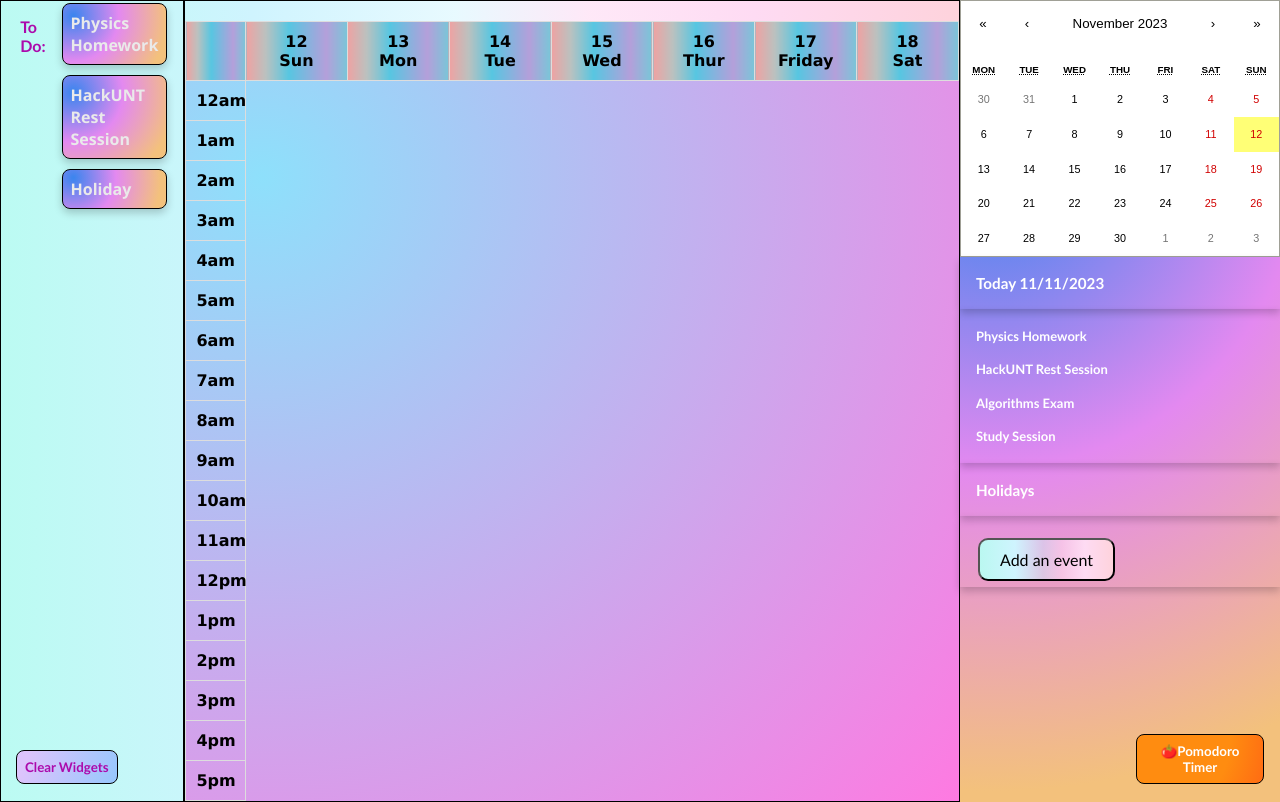
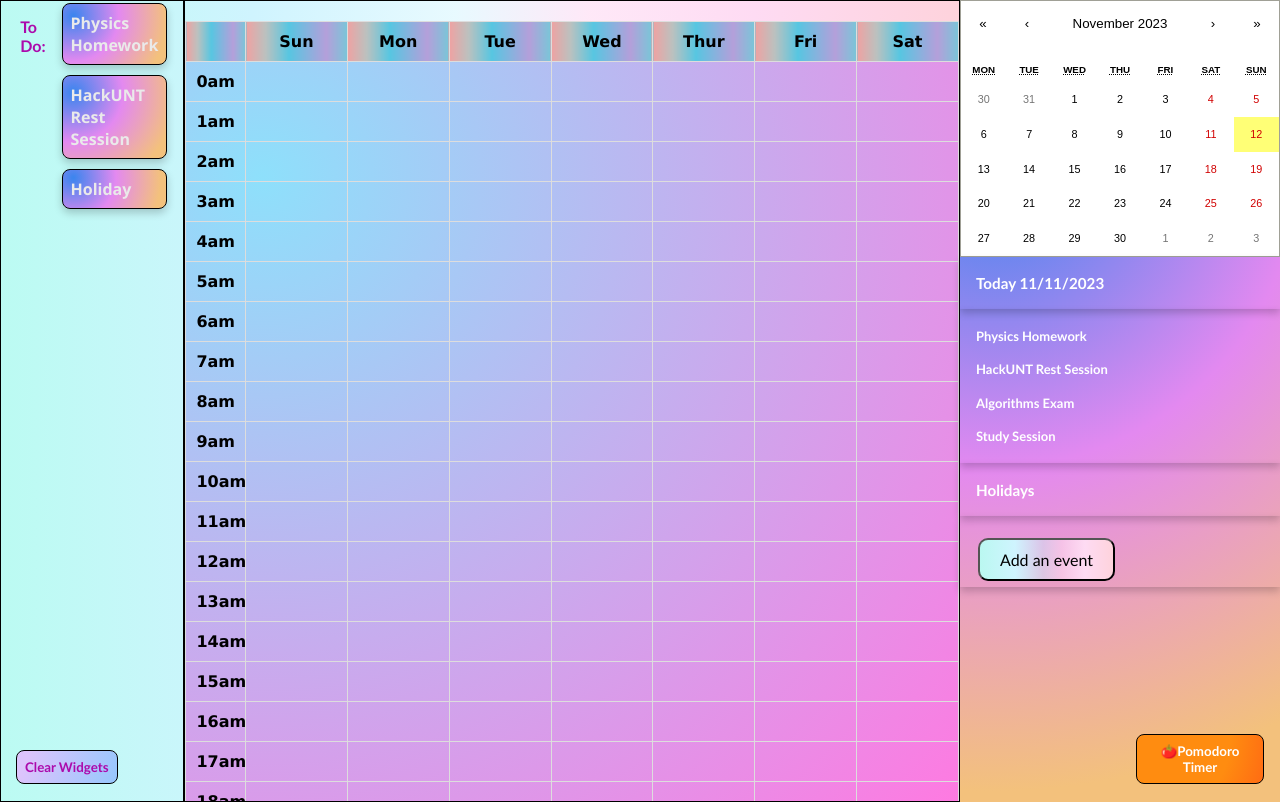
Before and after one commit to Echimara/HackUNT2023, a React (Create React App) app in the folder timeu/: page / in a window 1280 px wide. Built offline with nearby package versions, Linux system fonts and the light colour scheme.

Commit message:
fix: format

```diff
--- a/timeu/src/components/Main.tsx
+++ b/timeu/src/components/Main.tsx
@@ -1,17 +1,17 @@
 import React from "react";
-import "./Main.css"
-import {useState} from "react";
+import "./Main.css";
+import { useState } from "react";
 
 function Main() {
   const [widgets, setWidgets] = useState<string[]>([]);
 
-    function handleOnDrag (e: React.DragEvent, widgetType: string) {
+  function handleOnDrag(e: React.DragEvent, widgetType: string) {
     e.dataTransfer.setData("widgetType", widgetType);
   }
 
-    function handleOnDrop(e : React.DragEvent) {
+  function handleOnDrop(e: React.DragEvent) {
+    e.preventDefault();
     const widgetType = e.dataTransfer.getData("widgetType") as string;
-        console.log("widgetType", widgetType);
     setWidgets([...widgets, widgetType]);
   }
 
@@ -29,164 +29,96 @@ function Main() {
     setWidgets(updatedWidgets);
   }
 
+  const daysOfWeek = ["Sun", "Mon", "Tue", "Wed", "Thur", "Fri", "Sat"];
+  const hoursOfDay = Array.from({ length: 24 }, (_, i) => i);
+
   return (
     <div className="App">
-            <div className="ToDo"> <p>To Do:</p></div>
+      <div className="ToDo">
+        <p>To Do:</p>
+      </div>
 
       <div className="widgets">
         <div
           className="widget"
           draggable
-                    onDragStart={(e)=> handleOnDrag(e, "Physics Homework")}
+          onDragStart={(e) => handleOnDrag(e, "Physics Homework")}
         >
           Physics Homework
         </div>
         <div
           className="widget"
           draggable
-                    onDragStart={(e)=> handleOnDrag(e, "HackUNT Rest Session")}
+          onDragStart={(e) => handleOnDrag(e, "HackUNT Rest Session")}
         >
           HackUNT Rest Session
         </div>
         <div
           className="widget"
           draggable
-                    onDragStart={(e)=> handleOnDrag(e, "Holiday")}
+          onDragStart={(e) => handleOnDrag(e, "Holiday")}
         >
           Holiday
         </div>
       </div>
+
       <div className="dropbox" onDrop={handleOnDrop} onDragOver={handleDragOver}>
         {widgets.map((widget, index) => (
           <div className="widget" key={index}>
-                        <div className="dropped-widget" draggable onDragStart={(e) => handleOnDrag(e, widget)}>{widget}</div>
-                        <span className="remove-icon" onClick={() => handleRemoveWidget(index)}>&#10005;</span>
+            <div
+              className="dropped-widget"
+              draggable
+              onDragStart={(e) => handleOnDrag(e, widget)}
+            >
+              {widget}
+            </div>
+            <span
+              className="remove-icon"
+              onClick={() => handleRemoveWidget(index)}
+            >
+              &#10005;
+            </span>
           </div>
         ))}
       </div>
-            <div>
-            <button className="clearButton" onClick={handleClearWidgets}>Clear Widgets</button>
-            <a href="https://www.toptal.com/project-managers/tomato-timer" target="_blank" rel="noopener noreferrer">
-  <button className="pomodoro">🍅Pomodoro Timer</button>
-</a>
 
-            </div>
-
-            <div className="calendar-table">
-
+      <div className="calendar-table" onDrop={handleOnDrop} onDragOver={handleDragOver}>
         <table>
+          <thead>
             <tr>
               <th></th>
-                        <th>
-                            <div>12</div>
-                            <div>Sun</div>
-                        </th>
-                        <th>
-                            <div>13</div>
-                            <div>Mon</div>
-                        </th>
-                        <th>
-                            <div>14</div>
-                            <div>Tue</div>
-                        </th>
-                        <th>
-                            <div>15</div>
-                            <div>Wed</div>
-                        </th>
-                        <th>
-                            <div>16</div>
-                            <div>Thur</div>
-                        </th>
-                        <th>
-                            <div>17</div>
-                            <div>Friday</div>
-                        </th>
-                        <th>
-                            <div>18</div>
-                            <div>Sat</div>
-                        </th>
+              {daysOfWeek.map((day, index) => (
+                <th key={index}>{day}</th>
+              ))}
             </tr>
+          </thead>
           <tbody>
-                        <tr>
-                            <td>12am</td>
+            {hoursOfDay.map((hour) => (
+              <tr key={hour}>
+                <td>{`${hour}am`}</td>
+                {daysOfWeek.map((day, index) => (
+                  <td key={index}></td>
+                ))}
               </tr>
-                        <tr>
-                            <td>1am</td>
-                        </tr>
-                        <tr>
-                            <td>2am</td>
-                        </tr>
-                        <tr>
-                            <td>3am</td>
-                        </tr>
-                        <tr>
-                            <td>4am</td>
-                        </tr>
-                        <tr>
-                            <td>5am</td>
-                        </tr>
-                        <tr>
-                            <td>6am</td>
-                        </tr>
-                        <tr>
-                            <td>7am</td>
-                        </tr>
-                        <tr>
-                            <td>8am</td>
-                        </tr>
-                        <tr>
-                            <td>9am</td>
-                        </tr>
-                        <tr>
-                            <td>10am</td>
-                        </tr>
-                        <tr>
-                            <td>11am</td>
-                        </tr>
-                        <tr>
-                            <td>12pm</td>
-                        </tr>
-                        <tr>
-                            <td>1pm</td>
-                        </tr>
-                        <tr>
-                            <td>2pm</td>
-                        </tr>
-                        <tr>
-                            <td>3pm</td>
-                        </tr>
-                        <tr>
-                            <td>4pm</td>
-                        </tr>
-                        <tr>
-                            <td>5pm</td>
-                        </tr>
-                        <tr>
-                            <td>6pm</td>
-                        </tr>
-                        <tr>
-                            <td>7pm</td>
-                        </tr>
-                        <tr>
-                            <td>8pm</td>
-                        </tr>
-                        <tr>
-                            <td>9pm</td>
-                        </tr>
-                        <tr>
-                            <td>10pm</td>
-                        </tr>
-                        <tr>
-                            <td>11pm</td>
-                        </tr>
-                        <tr>
-                            <td></td>
-                        </tr>
+            ))}
           </tbody>
         </table>
       </div>
+
+      <div>
+        <button className="clearButton" onClick={handleClearWidgets}>
+          Clear Widgets
+        </button>
+        <a
+          href="https://www.toptal.com/project-managers/tomato-timer"
+          target="_blank"
+          rel="noopener noreferrer"
+        >
+          <button className="pomodoro">🍅Pomodoro Timer</button>
+        </a>
+      </div>
     </div>
   );
+}
 
-}
 export default Main;
```
Lines whose indentation alone changed are shown as unchanged.
